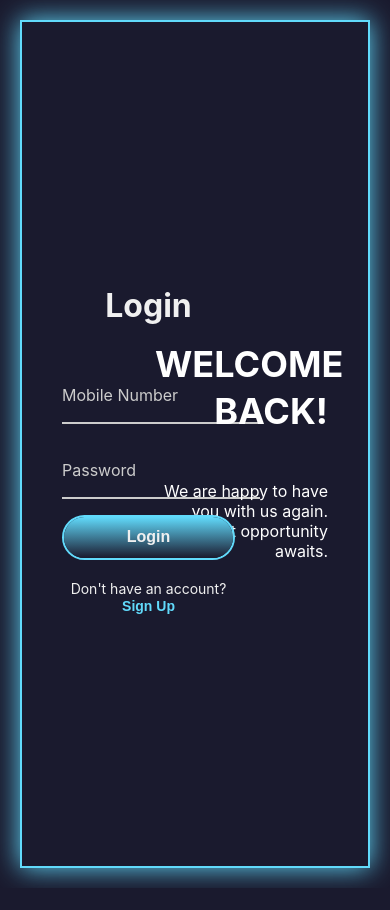
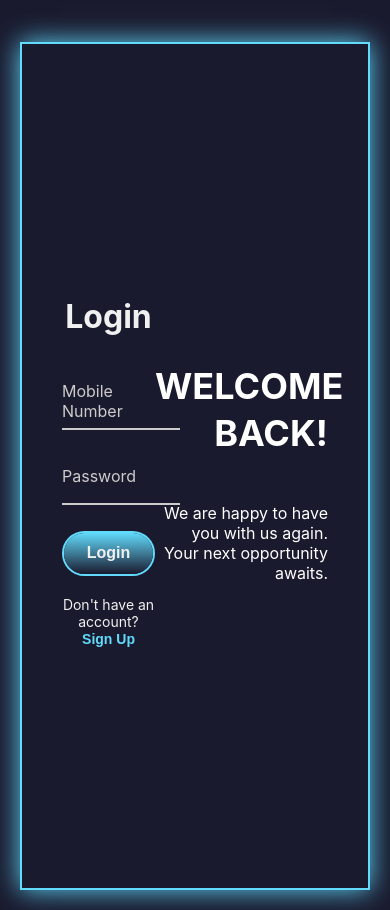
Before and after one commit to vishalpoonia890/amit, a React (Create React App) app in the folder frontend/: page / in a window 390 px wide. Before the commit the page ends 888 px from the top, so only its background shows below. Built offline with nearby package versions, Linux system fonts and the light colour scheme.

Commit message:
Update App.css

```diff
--- a/frontend/src/App.css
+++ b/frontend/src/App.css
@@ -1,17 +1,17 @@
 /* --- THEME VARIABLES --- */
 :root {
-  --primary-color: #007bff;
-  --primary-hover-color: #0056b3;
-  --primary-color-light: rgba(0, 123, 255, 0.1);
-  --success-color: #4caf50;
-  --error-color: #f44336;
+  --primary-color: #8e44ad; /* Purple Theme */
+  --primary-hover-color: #732d91;
+  --primary-color-light: rgba(142, 68, 173, 0.1);
+  --success-color: #2ecc71;
+  --error-color: #e74c3c;
 
   /* Light Theme */
-  --bg-color-light: #f4f7f9;
+  --bg-color-light: #ecf0f1;
   --card-bg-color-light: #ffffff;
   --text-color-light: #2c3e50;
-  --text-color-lighter-light: #7f8c8d;
-  --border-color-light: #e0e6ec;
+  --text-color-lighter-light: #8899a6;
+  --border-color-light: #dfe6e9;
   --header-footer-bg-light: #ffffff;
   --shadow-color-light: rgba(44, 62, 80, 0.1);
 
@@ -70,24 +70,24 @@ body {
 /* ========= Login/Register Forms =========== */
 /* ========================================== */
 .auth-wrapper { display: flex; align-items: center; justify-content: center; min-height: 100vh; padding: 20px; box-sizing: border-box; }
-.auth-container { position: relative; width: 750px; height: 450px; border: 2px solid var(--primary-color); box-shadow: 0 0 25px var(--primary-color); overflow: hidden; }
-.auth-container .form-box { position: absolute; top: 0; width: 50%; height: 100%; display: flex; flex-direction: column; justify-content: center; padding: 0 40px; transition: transform 0.7s ease-in-out, opacity 0.5s ease; }
+.auth-container { position: relative; width: 750px; height: 580px; border: 2px solid var(--primary-color); box-shadow: 0 0 25px var(--primary-color); overflow: hidden; }
+.auth-container .form-box { position: absolute; top: 0; width: 50%; height: 100%; display: flex; flex-direction: column; justify-content: center; padding: 0 40px; transition: transform 0.8s ease-in-out, opacity 0.6s ease; }
 .form-box.Login { left: 0; }
-.form-box.Register { right: -100%; opacity: 0; }
+.form-box.Register { right: 0; transform: translateX(100%); opacity: 0; }
 .auth-container.active .form-box.Login { transform: translateX(-100%); opacity: 0;}
-.auth-container.active .form-box.Register { right: 0; transform: translateX(0); opacity: 1; }
-.info-content { position: absolute; top: 0; width: 50%; height: 100%; display: flex; flex-direction: column; justify-content: center; transition: transform 0.7s ease-in-out, opacity 0.5s ease; }
+.auth-container.active .form-box.Register { transform: translateX(0); opacity: 1; }
+.info-content { position: absolute; top: 0; width: 50%; height: 100%; display: flex; flex-direction: column; justify-content: center; transition: transform 0.8s ease-in-out, opacity 0.6s ease; }
 .info-content.Login { right: 0; text-align: right; padding: 0 40px 60px 150px; }
-.info-content.Register { left: -100%; text-align: left; padding: 0 150px 60px 40px; opacity: 0; }
+.info-content.Register { left: 0; transform: translateX(-100%); text-align: left; padding: 0 150px 60px 40px; opacity: 0; }
 .auth-container.active .info-content.Login { transform: translateX(100%); opacity: 0; }
-.auth-container.active .info-content.Register { left: 0; transform: translateX(0); opacity: 1; }
-.form-box h2 { font-size: 32px; text-align: center; color: var(--text-color); margin-bottom: 20px;}
+.auth-container.active .info-content.Register { transform: translateX(0); opacity: 1; }
+.form-box h2 { font-size: 32px; text-align: center; color: var(--text-color); margin-bottom: 15px;}
 .input-box { position: relative; width: 100%; height: 50px; margin-top: 25px; }
 .input-box input { width: 100%; height: 100%; background: transparent; border: none; outline: none; font-size: 16px; color: var(--text-color); font-weight: 600; border-bottom: 2px solid var(--text-color-light); padding-right: 23px; transition: .5s; }
 .input-box input:focus, .input-box input:valid { border-bottom: 2px solid var(--primary-color); }
 .input-box label { position: absolute; top: 50%; left: 0; transform: translateY(-50%); font-size: 16px; color: var(--text-color-light); transition: .5s; pointer-events: none; }
 .input-box input:focus ~ label, .input-box input:valid ~ label { top: -5px; color: var(--primary-color); }
-.btn { position: relative; width: 100%; height: 45px; margin-top: 20px; background: transparent; border-radius: 40px; cursor: pointer; font-size: 16px; font-weight: 600; border: 2px solid var(--primary-color); overflow: hidden; z-index: 1; color: var(--text-color); }
+.btn { position: relative; width: 100%; height: 45px; margin-top: 30px; background: transparent; border-radius: 40px; cursor: pointer; font-size: 16px; font-weight: 600; border: 2px solid var(--primary-color); overflow: hidden; z-index: 1; color: var(--text-color); }
 .btn::before { content: ""; position: absolute; height: 300%; width: 100%; background: linear-gradient(var(--bg-color), var(--primary-color), var(--bg-color), var(--primary-color)); top: -100%; left: 0; z-index: -1; transition: .5s; }
 .btn:hover::before { top: 0; }
 .regi-link { font-size: 14px; text-align: center; margin: 20px 0 10px; }
@@ -98,52 +98,13 @@ body {
 .info-content p { font-size: 16px; color: var(--text-color); }
 
 @media (max-width: 768px) {
-    .auth-container { width: 100%; max-width: 400px; height: auto; min-height: 500px; border: none; box-shadow: none; margin: 0; }
+    .auth-wrapper { align-items: flex-start; padding-top: 5vh; }
+    .auth-container { width: 100%; max-width: 400px; height: auto; min-height: 580px; border: none; box-shadow: var(--card-shadow); }
     .info-content { display: none; }
-    .auth-container .form-box { width: 100%; padding: 0 20px; position: absolute; }
+    .auth-container .form-box { width: 100%; padding: 0 30px; box-sizing: border-box; position: absolute; }
     .form-box.Register { right: 0; transform: translateX(100%); opacity: 1; }
     .auth-container.active .form-box.Login { transform: translateX(-100%); }
     .auth-container.active .form-box.Register { transform: translateX(0); }
 }
 
-
-/* ========================================== */
-/* ========= Deposit/Withdrawal Forms ======= */
-/* ========================================== */
-.form-page { padding: 15px; padding-top: 75px; padding-bottom: 80px; animation: fadeIn 0.3s ease-in-out; }
-@keyframes fadeIn { from { opacity: 0; } to { opacity: 1; } }
-.back-button { background: none; border: none; font-size: 1.5em; color: var(--text-color); cursor: pointer; margin-bottom: 15px; }
-.form-container { max-width: 500px; margin: 0 auto; }
-.form-title { text-align: center; color: var(--primary-color); margin-bottom: 25px; }
-.form-subtitle { margin-top: 0; margin-bottom: 20px; color: var(--text-color-light); font-size: 0.9em; text-align: center; line-height: 1.5; }
-.form-card { background-color: var(--card-bg-color); border: 1px solid var(--border-color); border-radius: 12px; padding: 25px; margin-bottom: 20px; box-shadow: var(--card-shadow); }
-.form-group { margin-bottom: 20px; }
-.form-group label { display: block; margin-bottom: 8px; font-weight: 500; color: var(--text-color-light); }
-.form-group input { box-sizing: border-box; width: 100%; padding: 14px; border: 1px solid var(--border-color); background-color: var(--bg-color); border-radius: 8px; color: var(--text-color); font-size: 1em; }
-.form-group input:focus { border-color: var(--primary-color); outline: none; box-shadow: 0 0 0 2px var(--primary-color-light); }
-.form-button { width: 100%; padding: 15px; border: none; background: linear-gradient(90deg, #007bff, #0056b3); color: white; font-size: 1.1em; font-weight: 600; border-radius: 8px; cursor: pointer; transition: transform 0.2s, box-shadow 0.2s; }
-.form-button:hover { transform: translateY(-2px); box-shadow: 0 4px 15px rgba(0, 123, 255, 0.3); }
-.form-button:disabled { background: var(--primary-color-light); cursor: not-allowed; transform: none; box-shadow: none; }
-.method-selector { display: flex; margin-bottom: 20px; background-color: var(--bg-color); border-radius: 8px; padding: 5px; border: 1px solid var(--border-color); }
-.method-selector button { flex: 1; padding: 12px; border: none; background: none; color: var(--text-color-light); font-weight: 600; cursor: pointer; border-radius: 6px; transition: background-color 0.2s, color 0.2s; }
-.method-selector button.active { background-color: var(--primary-color); color: white; }
-.qr-code-container { text-align: center; margin: 20px 0; }
-.qr-code-container img { max-width: 180px; border-radius: 8px; border: 1px solid var(--border-color); }
-.payment-info { font-size: 0.9em; word-break: break-all; }
-.payment-info p { margin: 15px 0; display: flex; justify-content: space-between; align-items: center; }
-.copy-btn { background-color: var(--primary-color-light); border: none; color: var(--primary-color); font-weight: 600; padding: 6px 12px; border-radius: 5px; cursor: pointer; font-size: 0.8em; transition: background-color 0.2s; }
-.copy-btn:hover { background-color: var(--border-color); }
-.balance-info { text-align: center; margin-bottom: 20px; font-size: 1em; color: var(--text-color-light); }
-.balance-info strong { color: var(--primary-color); font-size: 1.2em; display: block; }
-.success-message { text-align: center; padding: 40px 20px; }
-.success-message .icon { font-size: 4em; animation: pop-in 0.5s cubic-bezier(0.68, -0.55, 0.27, 1.55); }
-@keyframes pop-in { 0% { transform: scale(0.5); } 100% { transform: scale(1); } }
-.success-message h3 { margin-top: 15px; margin-bottom: 10px; color: var(--success-color); }
-.success-message p { color: var(--text-color-light); }
-.conversion-note { text-align: center; font-size: 0.9em; color: var(--text-color-light); margin: -10px 0 15px 0; background-color: var(--bg-color); padding: 8px; border-radius: 6px; }
-
-/* ========================================== */
-/* ============= ALL OTHER COMPONENTS ======= */
-/* ========================================== */
-/* (Styles for TopNav, BottomNav, Dashboard, Account, Game, Admin, etc. go here) */
-/* This is a placeholder for brevity, but in your file, all the other CSS would be here. */
+/* ... (All other component styles would follow here) ... */
```
